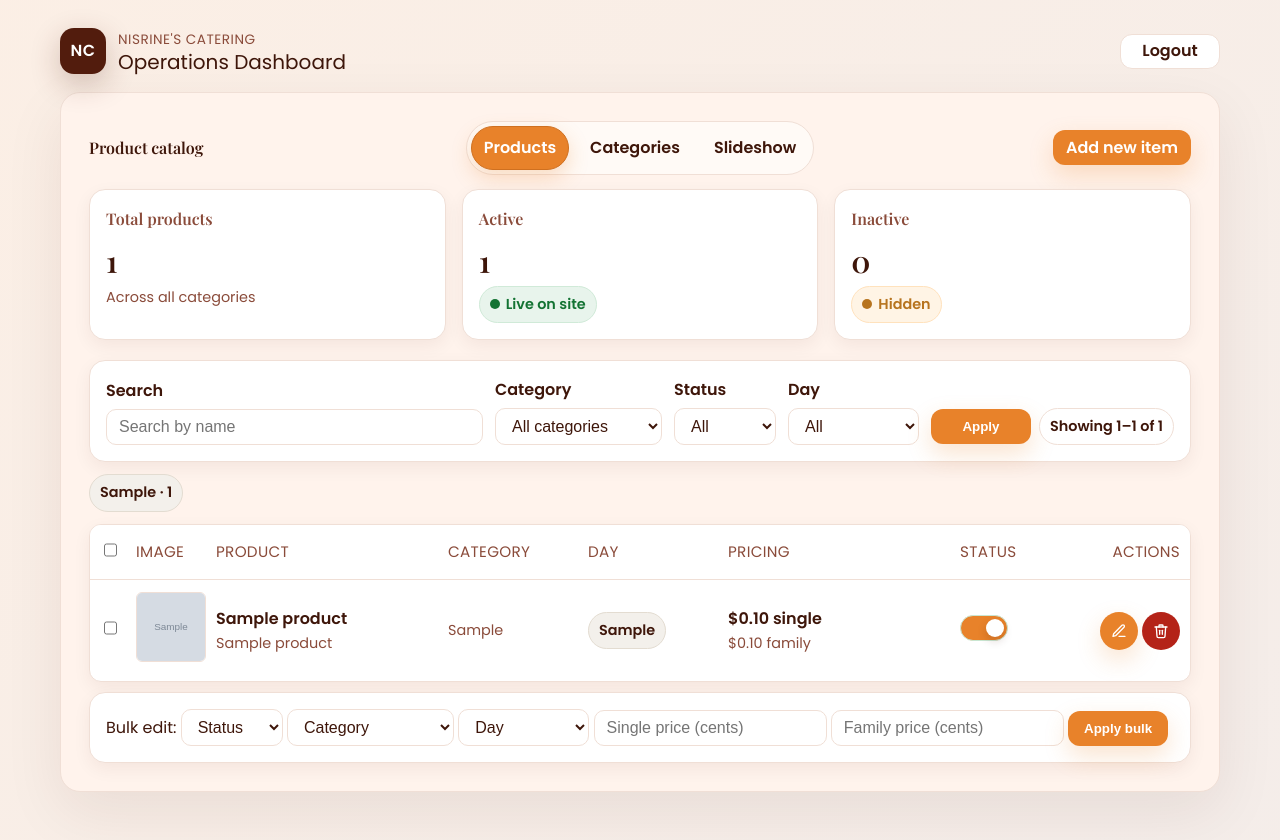
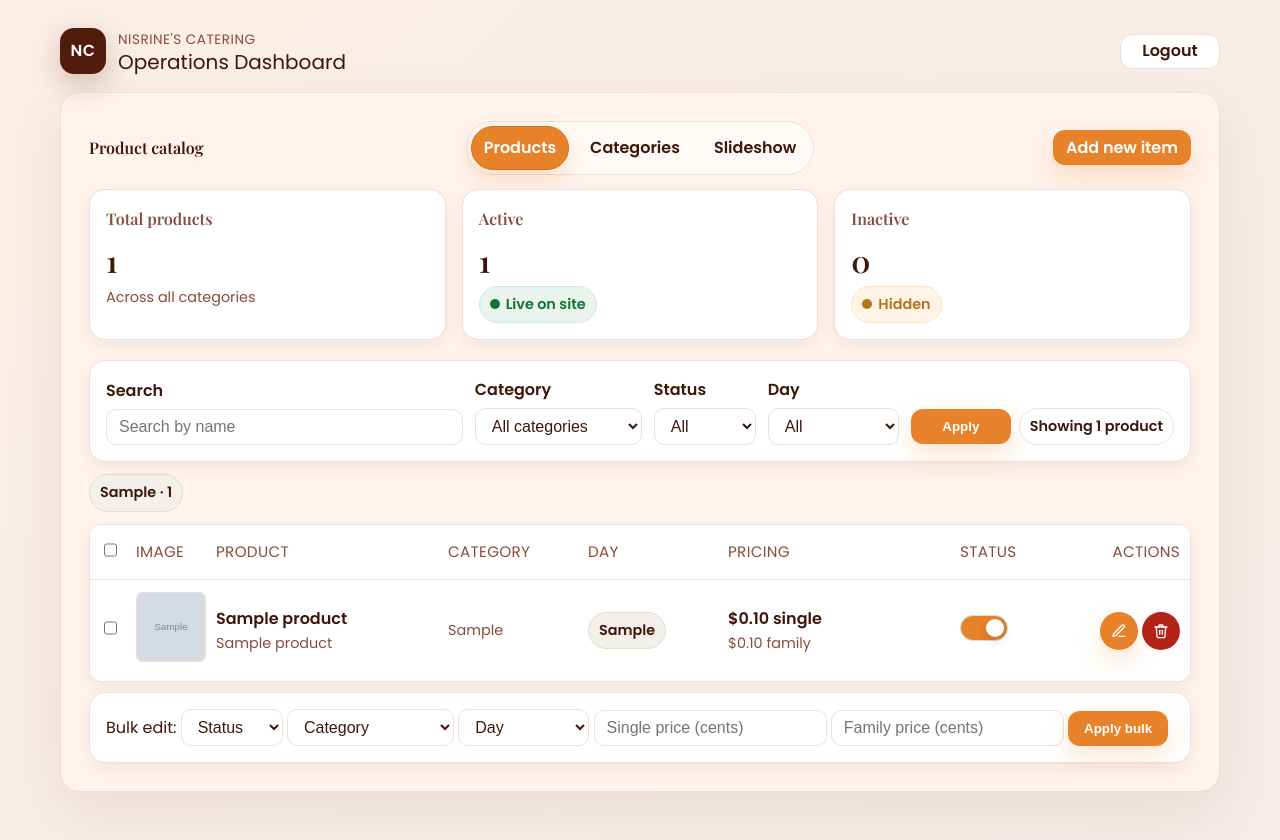
Before and after one commit to Muno7/nisrines_catering, a Flask app: page /admin/products in a window 1280 px wide. Run offline with Flask 3, Linux system fonts and the light colour scheme; a user stored in the database is signed in; tables that the repository leaves empty hold one stand-in row (values such as "Sample post"); grey boxes marked "Sample" are stand-in pictures.

Commit message:
removed pagination, less complex for user.

```diff
--- a/backend/app/admin/routes.py
+++ b/backend/app/admin/routes.py
@@ -90,8 +90,6 @@ def products():
     status_filter = request.args.get("status", "all").strip().lower()
     missing_image = request.args.get("missing_image") == "1"
     day_filter = (request.args.get("day") or "").strip().lower()
-    page = request.args.get("page", default=1, type=int)
-    per_page = 20
 
     base_query = Product.query
 
@@ -111,22 +109,17 @@ def products():
     if day_filter:
         base_query = base_query.filter(func.lower(Product.day) == day_filter)
 
-    pagination = (
-        base_query.order_by(Product.updated_at.desc())
-        .paginate(page=page, per_page=per_page, error_out=False)
-    )
-    items = pagination.items
-    all_items = Product.query.order_by(Product.updated_at.desc()).all()
+    items = base_query.order_by(Product.updated_at.desc()).all()
 
     categories = Category.query.order_by(Category.sort_order, Category.name).all()
     category_counts = Counter([p.category for p in items if p.category])
     stats = {
-        "total": pagination.total,
-        "active": sum(1 for p in all_items if _status_value(p) == "active"),
-        "inactive": sum(1 for p in all_items if _status_value(p) == "inactive"),
+        "total": len(items),
+        "active": sum(1 for p in items if _status_value(p) == "active"),
+        "inactive": sum(1 for p in items if _status_value(p) == "inactive"),
         "visible": len(items),
-        "range_start": ((pagination.page - 1) * per_page + 1) if pagination.total else 0,
-        "range_end": min(pagination.page * per_page, pagination.total),
+        "range_start": 1 if items else 0,
+        "range_end": len(items),
     }
     latest = items[0] if items else None
     return render_template(
@@ -136,7 +129,6 @@ def products():
         category_counts=category_counts,
         latest=latest,
         categories=categories,
-        pagination=pagination,
         filters={
             "q": q,
             "category_id": category_id,
--- a/backend/app/templates/admin/products.html
+++ b/backend/app/templates/admin/products.html
@@ -76,7 +76,7 @@
       {% if filters.q or filters.category_id or filters.status != 'all' or filters.day %}
         <a class="btn btn-ghost" href="{{ url_for('admin.products') }}">Clear</a>
       {% endif %}
-      <span class="pill pill-ghost">Showing {{ stats.range_start }}–{{ stats.range_end }} of {{ stats.total }}</span>
+      <span class="pill pill-ghost">Showing {{ stats.total }} product{{ 's' if stats.total != 1 }}</span>
     </div>
   </form>
 
@@ -175,18 +175,6 @@
         </table>
       </div>
 
-      {% if pagination.pages > 1 %}
-        <div class="actions align-center mt-3" style="justify-content:center; gap:8px; flex-wrap:wrap;">
-          {% if pagination.has_prev %}
-            <a class="btn btn-ghost" href="{{ url_for('admin.products', page=pagination.prev_num, q=filters.q, category_id=filters.category_id, status=filters.status, day=filters.day, missing_image=1 if filters.missing_image else None) }}">&laquo; Prev</a>
-          {% endif %}
-          <span class="pill pill-ghost">Page {{ pagination.page }} of {{ pagination.pages }}</span>
-          {% if pagination.has_next %}
-            <a class="btn btn-ghost" href="{{ url_for('admin.products', page=pagination.next_num, q=filters.q, category_id=filters.category_id, status=filters.status, day=filters.day, missing_image=1 if filters.missing_image else None) }}">Next &raquo;</a>
-          {% endif %}
-        </div>
-      {% endif %}
-
       <div class="card" style="margin-top:10px;">
         <div class="bulk-bar">
           <strong>Bulk edit:</strong>
```
